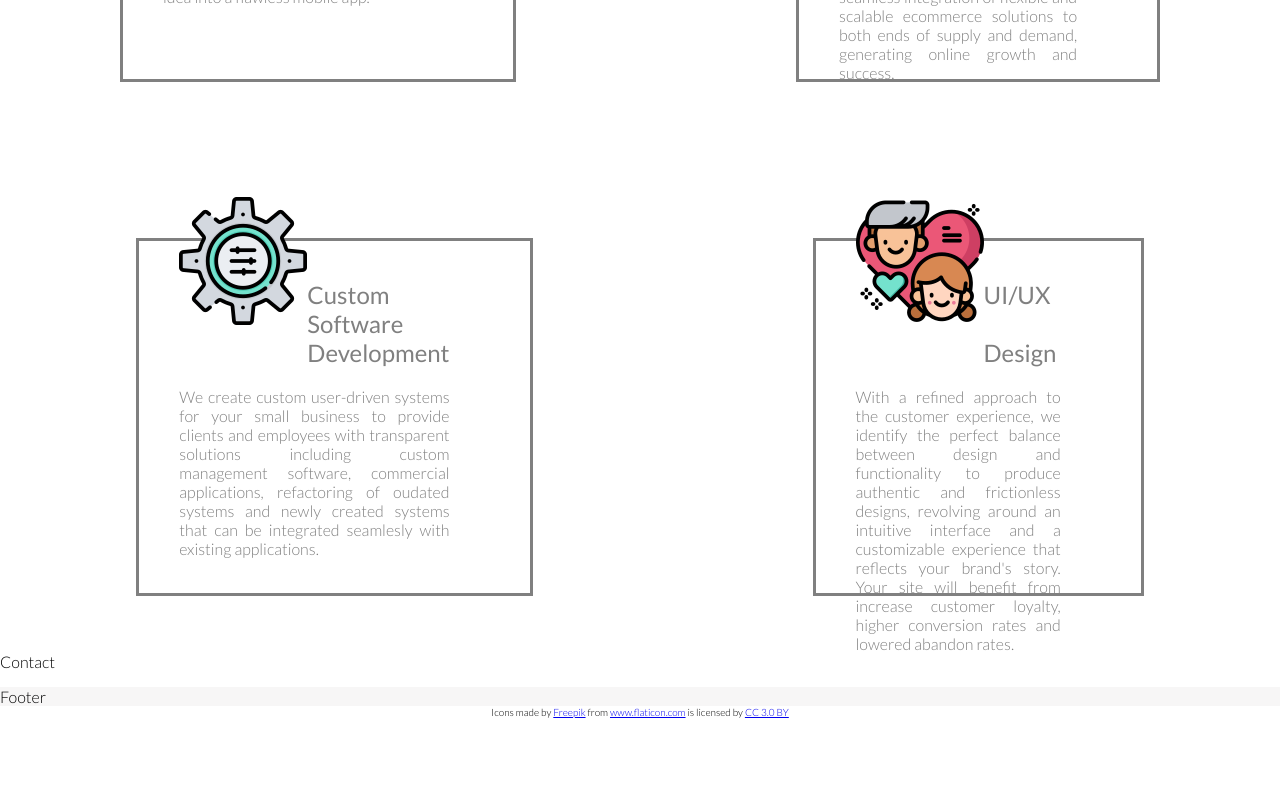
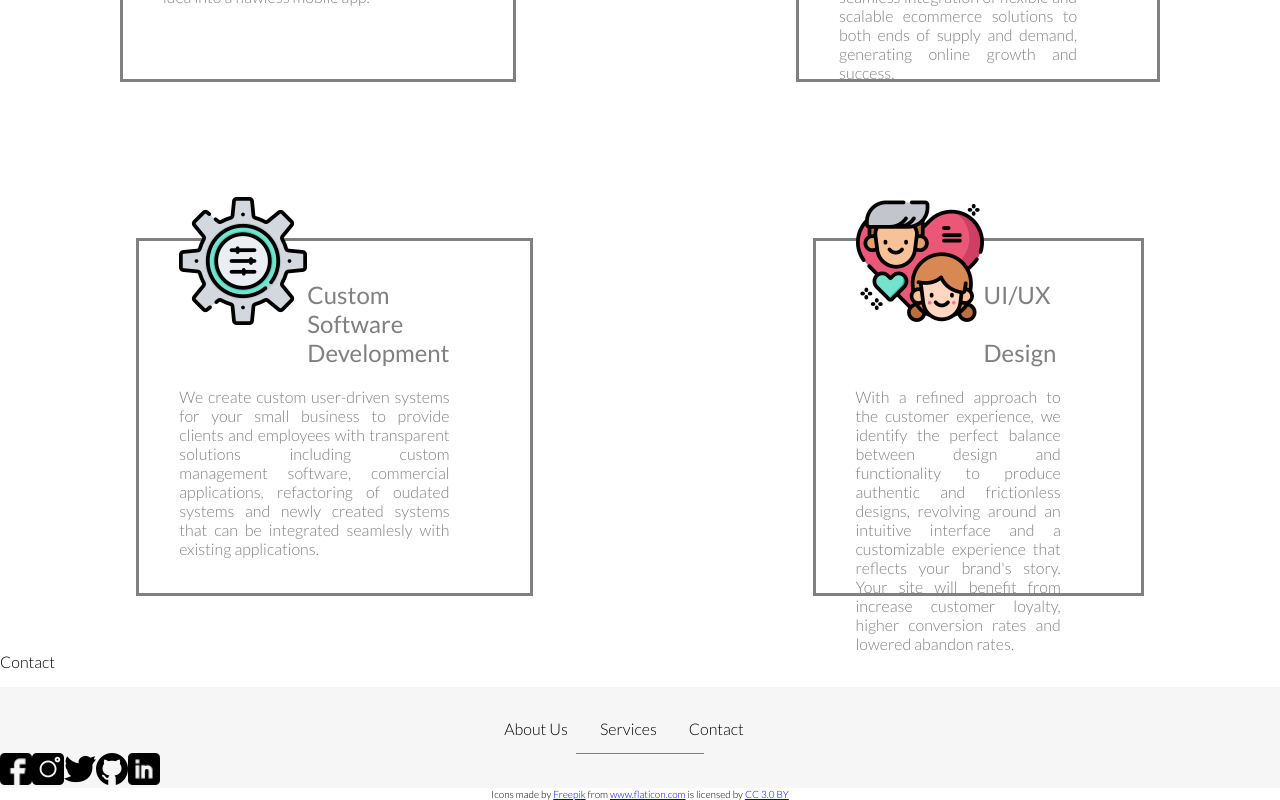
Before and after one commit to vydrio/web-site-two, a React (Create React App) app: page / in a window 1280 px wide. Shown: the part 589-1389 px from the top of the page. Before the commit the page ends 1307 px from the top, so only its background shows below. Built offline with nearby package versions, Linux system fonts and the light colour scheme.

Commit message:
need to fix position of footer icons

```diff
--- a/src/containers/Footer.module.css
+++ b/src/containers/Footer.module.css
@@ -14,10 +14,5 @@
 .Line{
 	border-bottom: 1px solid grey;
 	width: 128px;
-	margin: 16px auto;
+	margin: 15px auto;
 }
-
-.Icons{
-	display: flex;
-	justify-content: center;
-}
--- a/src/containers/Layout.js
+++ b/src/containers/Layout.js
@@ -1,5 +1,6 @@
 import React, { Component } from 'react';
 import Services from '../components/Services';
+import Footer from './Footer';
 
 class Layout extends Component{
   render(){
@@ -11,7 +12,7 @@ class Layout extends Component{
           <Services />
           <p style={{backgroundColor: '#ffffff'}}>Contact</p>
         </main>
-        <footer style={{backgroundColor: '#f7f6f6'}}>Footer</footer>
+        <Footer />
         <div style={{fontSize: '10px', textAlign: 'center'}}>Icons made by <a href="https://www.freepik.com/" title="Freepik">Freepik</a> from <a href="https://www.flaticon.com/" title="Flaticon">www.flaticon.com</a> is licensed by <a href="http://creativecommons.org/licenses/by/3.0/" title="Creative Commons BY 3.0" target="_blank" rel="noopener noreferrer">CC 3.0 BY</a></div>
       </div>
     );
```
